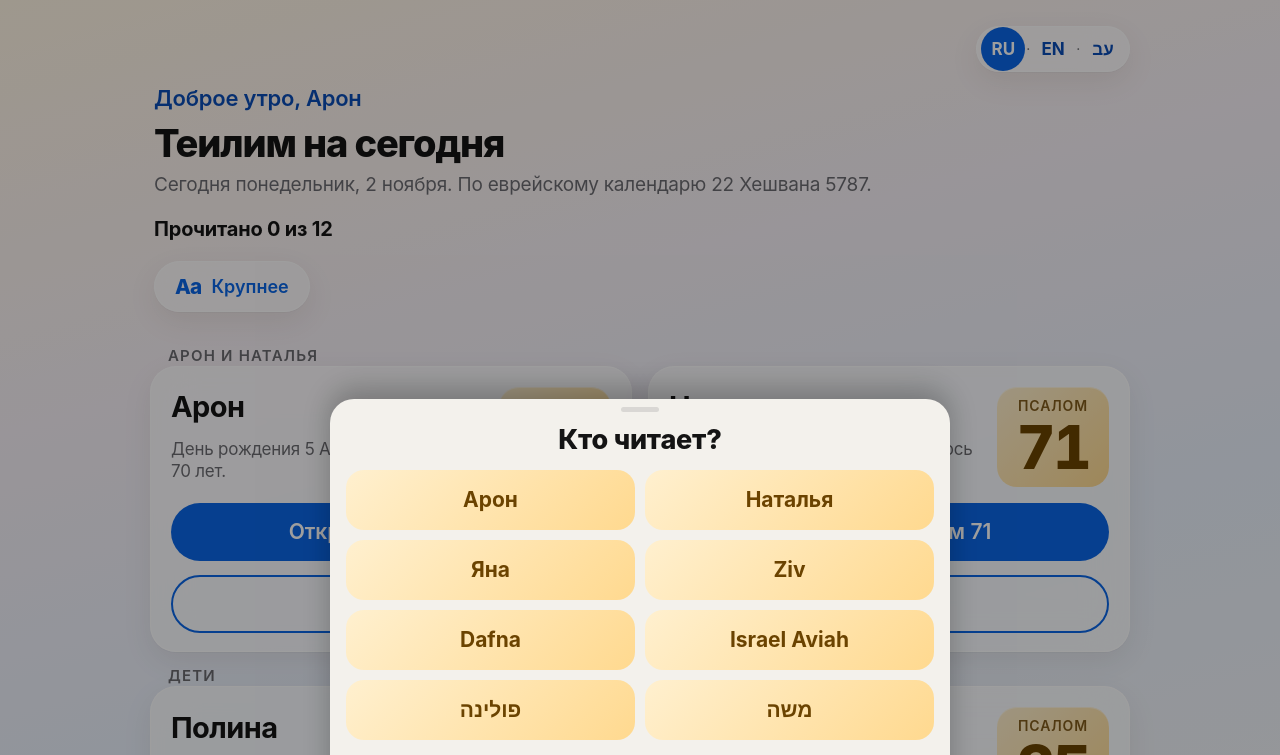
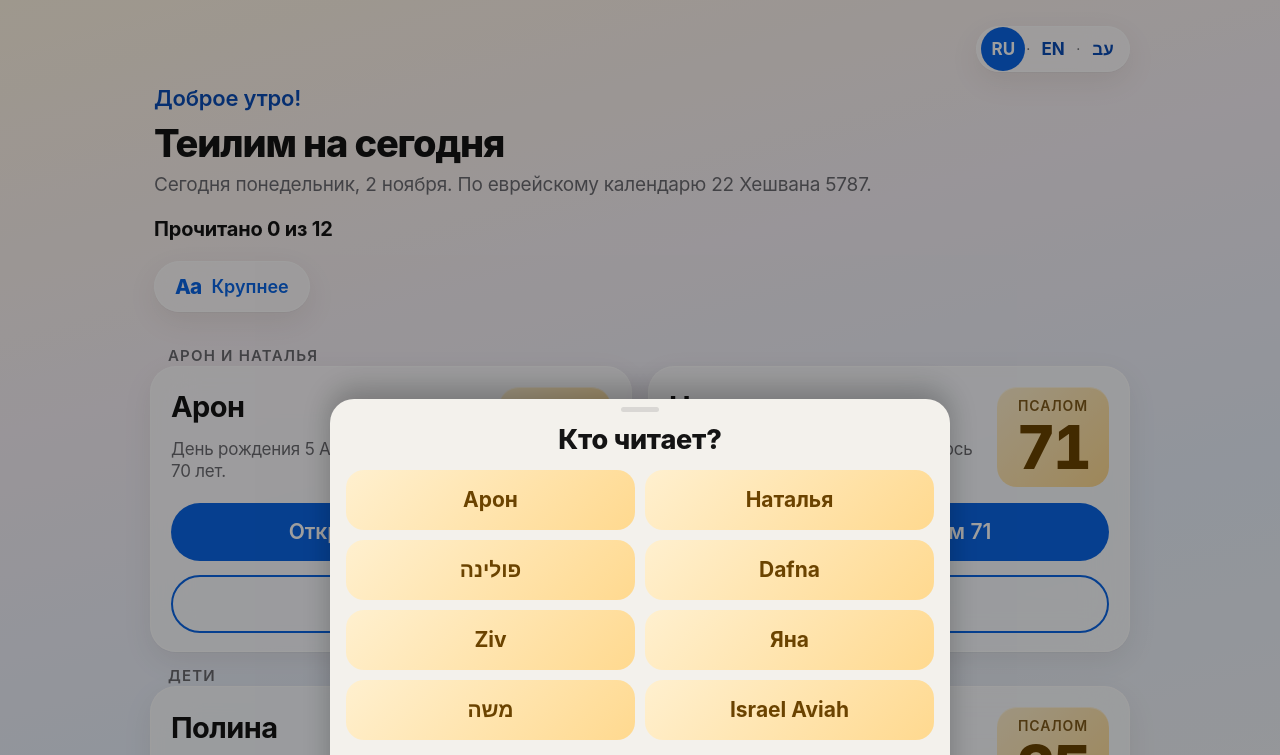
Before and after one commit to zivmayberg-hue/tehilim-preview, a plain HTML site: page index.html in a window 1280 px wide. Shown: the top 755 px of the page. Drawn offline with Linux system fonts and the light colour scheme; a web font is replaced by a local one.

Commit message:
Preview: Phase 7 review

```diff
--- a/index.html
+++ b/index.html
@@ -1003,8 +1003,9 @@ function startStats(){
    Upstash Redis), чтобы под счётом была строка «Сегодня: Арон 12/12 ✓, Дафна 5/12» и серия дней. Отметки гостя не
    уходят никуда. Своя статистика (открытия страницы и псалмов) только на настоящем сайте, как Umami.
    Всё в фоне: без интернета или без сервера страница работает как раньше, очередь уйдёт позже. */
-const ME = {aron:["Арон","ru"], natalia:["Наталья","ru"], yana:["Яна","ru"], ziv:["Зив","en"], dafna:["Дафна","en"],
-            israel:["Исраэль Авия","en"], polina:["Полина","he"], moshe:["Моше","he"]};
+// порядок везде один (лист, строка «Сегодня», недельная сводка): Арон, Наталья, Полина, Дафна, Зив, Яна, Моше, Исраэль Авия
+const ME = {aron:["Арон","ru"], natalia:["Наталья","ru"], polina:["Полина","he"], dafna:["Дафна","en"], ziv:["Зив","en"],
+            yana:["Яна","ru"], moshe:["Моше","he"], israel:["Исраэль Авия","en"]};
 const meLabel = k => { const p = PEOPLE.find(x => x.name === ME[k][0]); return ME[k][1] === "ru" ? p.name : p[ME[k][1]]; };   // имя на своём языке
 const API = "https://tehilim-trigger.vercel.app/api/family";
 const ME_KEY = PREVIEW ? "tehilim-preview-me" : "tehilim-me", DEV_KEY = PREVIEW ? "tehilim-preview-dev" : "tehilim-dev";
@@ -1104,8 +1105,7 @@ function choose(k){
 function sheetAllowed(){
   if (getMe() || readerOpen() || fakeTime()) return false;
   try { localStorage.setItem("tehilim-probe", "1"); localStorage.removeItem("tehilim-probe"); } catch(e){ return false; }   // без памяти лист приходил бы каждый раз
-  const busy = !document.getElementById("shabbat").hidden || document.getElementById("banners").children.length || !document.getElementById("rc").hidden;
-  return !busy;
+  return true;   // и поверх карточек Шабата, праздника, Омера и Рош Ходеша: лист лежит над страницей
 }
 
 /* ===== ОТМЕТКИ «ПРОЧИТАНО» =====
@@ -1362,8 +1362,8 @@ function render(){
   const shabbat = (dow === 5 && ht.evening) || (dow === 6 && !ht.evening);
   const gk = shabbat ? "shabbat" : hr < 5 ? "night" : hr < 12 ? "morning" : hr < 17 ? "day" : "evening";
   // Имя в приветствии: выбранный человек; гость без имени; пока никто не выбран, как раньше (Арон)
-  const me = getMe(), gname = me === "guest" ? "" : personName(LANG, ME[me] ? ME[me][0] : "Арон");
-  document.getElementById("greet").textContent = gname ? `${T[LANG].greet[gk]}, ${gname}` : T[LANG].greet[gk];
+  const me = getMe(), gname = ME[me] ? personName(LANG, ME[me][0]) : "";   // имя ещё не выбрано или «Пропустить»: без имени
+  document.getElementById("greet").textContent = gname ? `${T[LANG].greet[gk]}, ${gname}` : `${T[LANG].greet[gk]}!`;
   const rc = roshChodesh(th), box = document.getElementById("rc");
   if (rc && rc.kind === "rc"){                 // Рош а-Шана показывает баннер праздника
     box.hidden = false;
```
